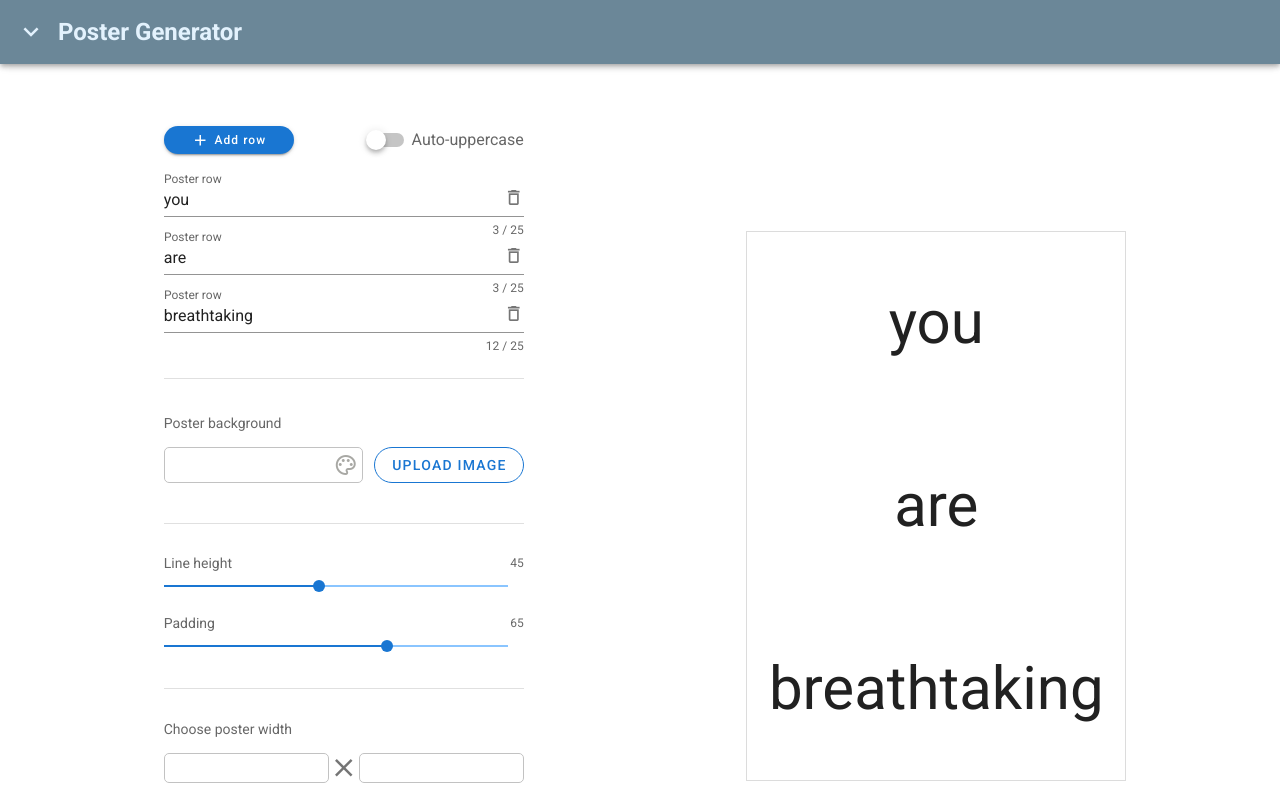
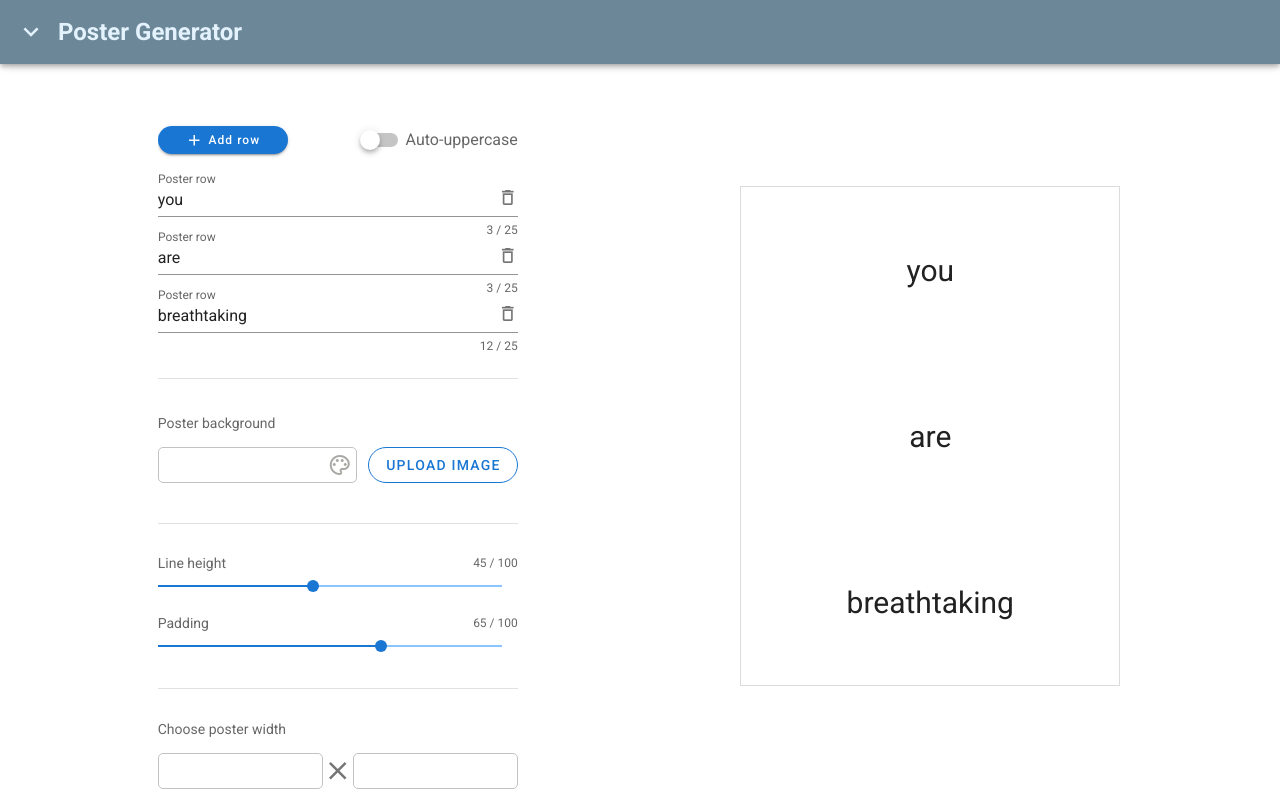
Before and after one commit to Lockhild/poster-app-vue, a Vue app: page / in a window 1280 px wide. Shown: the top 800 px of the page. Built offline with nearby package versions, Linux system fonts and the light colour scheme.

Commit message:
Improved some things

```diff
--- a/src/components/DisplayPanel.vue
+++ b/src/components/DisplayPanel.vue
@@ -34,7 +34,8 @@ export default {
 <style>
     .text-area {
         width: 380px;
-        height: 550px;
+        height: 100%;
+        min-height: 500px;
         border: 1px solid #dcdcdc;
         display: flex;
         flex-direction: column;
--- a/src/components/DisplayRow.vue
+++ b/src/components/DisplayRow.vue
@@ -1,8 +1,7 @@
 <template>
   <span
-    ref="textRow"
-    v-bind:style="{fontSize: fontSize + 'px'}"
-    @change="changed">
+    ref="textRowRef"
+    v-bind:style="{fontSize: fontSize + 'px'}" >
 
     {{ textRow }}</span>
 </template>
@@ -15,39 +14,53 @@ export default {
     },
     data: function() {
         return {
-            fontSize: 60
+            fontSize: 30
         }
     },
     methods: {
         changed: function() {
             console.log("changed");
+        },
+        enlargeText: function() {
+            // var textRow = this.$refs.textRowRef;
+            // var parentRow = textRow.parentElement;
+
+            // for(var i = 0; i < 10; i++) {
+            //     this.fontSize += 10;
+            //     console.log(`Text Row in loop: ${textRow.clientWidth}`);
+            //     textRow = this.$refs.textRowRef;
+            // }
+
+            // console.log(`Text Row: ${textRow.clientWidth}`);
+            // console.log(`Parent Row: ${parentRow.clientWidth}`);
         }
     },
     watch: {
-        // textRow: function() {
-        //     var textRow = this.$refs.textRow;
-        //     var parentRow = textRow.parentElement;
+        textRow: function() {
+            // var textRow = this.$refs.textRow;
+            // var parentRow = textRow.parentElement;
 
-        //     // var textRowWidth = textRow.getBoundingClientRect().width;
-        //     // var textRowHeight = textRow.getBoundingClientRect().height;
-        //     // var parentRowWidth = parentRow.getBoundingClientRect().width;
-        //     // var parentRowHeight = parentRow.getBoundingClientRect().height;
+            // // var textRowWidth = textRow.getBoundingClientRect().width;
+            // // var textRowHeight = textRow.getBoundingClientRect().height;
+            // // var parentRowWidth = parentRow.getBoundingClientRect().width;
+            // // var parentRowHeight = parentRow.getBoundingClientRect().height;
 
-        //     // console.log(parentRow.offsetWidth);
+            // // console.log(parentRow.offsetWidth);
 
-        //     this.fontSize += 10;
+            // this.fontSize += 10;
 
-        //     for(var i = 0; i < 100; i++) {
-        //         console.log("textRow.offsetWidth: " + textRow.offsetWidth);
-        //         console.log("parentRow.offsetWidth: " + parentRow.offsetWidth);
-        //         if(textRow.offsetWidth < parentRow.offsetWidth) {
-        //             this.fontSize++;
-        //             console.log("fontSize: " + this.fontSize);
-        //         } else {
-        //             break;
-        //         }
-        //     }
-        // }
+            // for(var i = 0; i < 100; i++) {
+            //     console.log("textRow.offsetWidth: " + textRow.offsetWidth);
+            //     console.log("parentRow.offsetWidth: " + parentRow.offsetWidth);
+            //     if(textRow.offsetWidth < parentRow.offsetWidth) {
+            //         this.fontSize++;
+            //         console.log("fontSize: " + this.fontSize);
+            //     } else {
+            //         break;
+            //     }
+            // }
+            this.enlargeText();
+        }
     }
 }
 </script>
--- a/src/components/LineInput.vue
+++ b/src/components/LineInput.vue
@@ -7,7 +7,7 @@
         maxlength="25"
         @keyup="$emit('textEntered', text, id)">
 
-        <v-icon class="icon" slot="append" dense @click="$emit('rowID', id)">mdi-delete-outline</v-icon>
+        <v-icon class="icon" slot="append" dense @click="deleteRow">mdi-delete-outline</v-icon>
     </v-text-field>
 </template>
 
@@ -26,6 +26,9 @@ export default {
         }
     },
     methods: {
+        deleteRow: function() {
+            this.$emit('rowID', this.id);
+        }
     },
     mounted: function() {
         this.id = this.inputID;
--- a/src/components/Main.vue
+++ b/src/components/Main.vue
@@ -3,10 +3,14 @@
         <v-container class="container">
             <v-row>
                 <v-col class="col">
-                    <OptionsPanel v-on:inputRows="getInputRows"/>
+                    <div class="scrollable pr-3">
+                        <OptionsPanel v-on:inputRows="getInputRows"/>
+                    </div>
                 </v-col>
                 <v-col class="col">
-                    <DisplayPanel :inputRows="inputRows"/>
+                    <div class="scrollable pr-3">
+                        <DisplayPanel :inputRows="inputRows"/>
+                    </div>
                 </v-col>
             </v-row>
         </v-container>
@@ -49,4 +53,10 @@ export default {
         justify-content: center;
         align-items: center;
     }
+    .scrollable {
+        max-height: 90vh;
+        max-width: 400px;
+        overflow-y: auto;
+        overflow-x: hidden;
+    }
 </style>
--- a/src/components/OptionsPanel.vue
+++ b/src/components/OptionsPanel.vue
@@ -73,6 +73,8 @@ export default {
         deleteRow: function(id) {
             this.$delete(this.inputRows, id);
             this.$emit('inputRows', this.inputRows);
+            // console.log(`ID: ${id}`);
+            // console.log(`Array: ${this.inputRows}`);
         }
     },
     mounted: function() {
@@ -87,7 +89,7 @@ export default {
     }
     .text-input {
         border: 1px solid #c2c2c2;
-        height: 30px;
+        height: 36px;
         border-radius: 5px;
         color: rgba(0, 0, 0, 0.87);
         padding: 0 8px;
--- a/src/components/Slider.vue
+++ b/src/components/Slider.vue
@@ -1,16 +1,15 @@
 <template>
     <div>
         <div class="d-flex justify-space-between align-center">
-            <v-subheader class="pl-0 label">{{label}}</v-subheader>
-            <span class="v-counter theme--light">{{ counter }}</span>
+            <v-subheader class="pl-0 label">{{ label }}</v-subheader>
+            <span class="v-counter theme--light">{{ counter }} / {{ max }}</span>
         </div>
         <v-slider
             class="mx-n2 mt-n2"
             :thumb-size="30"
             :min="min"
             :max="max"
-            :value="value"
-            v-bind="counter"
+            v-model="counter"
         ></v-slider>
     </div>
 </template>
@@ -22,6 +21,8 @@
             return {
                 counter: this.value
             }
+        },
+        methods: {
         }
     }
 </script>
```
